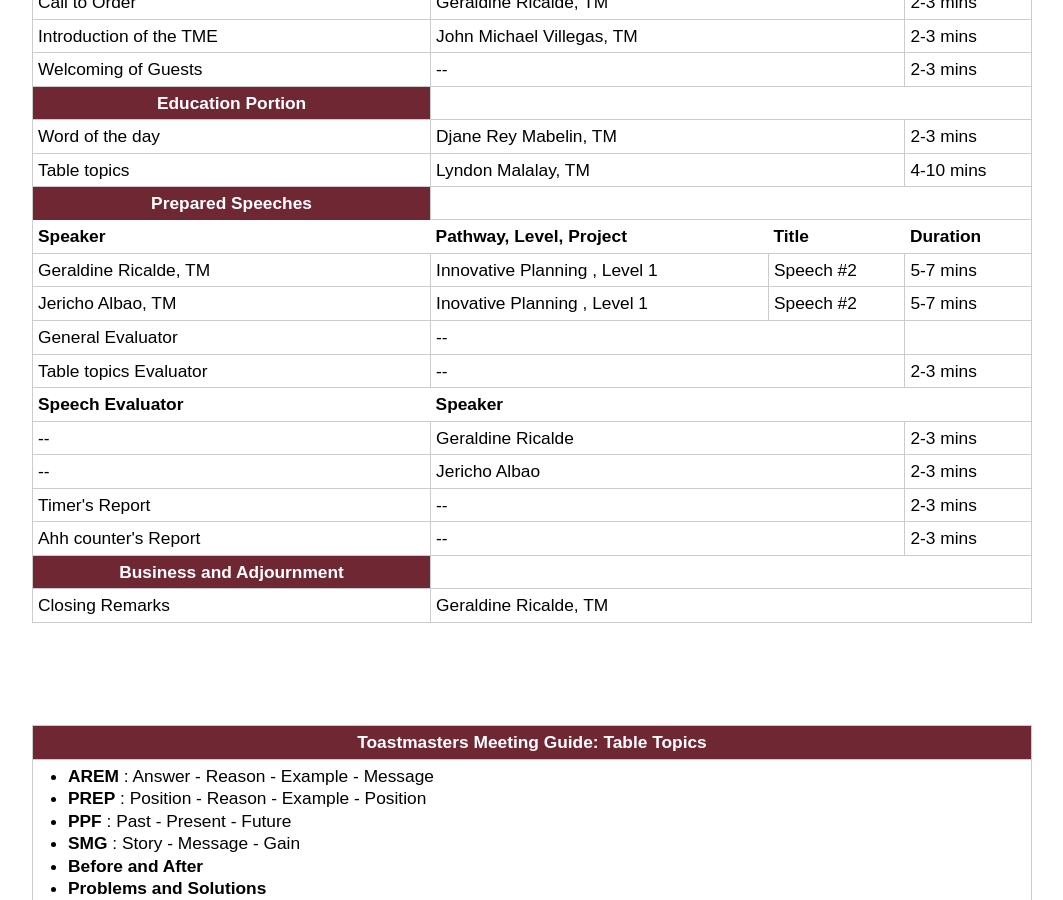
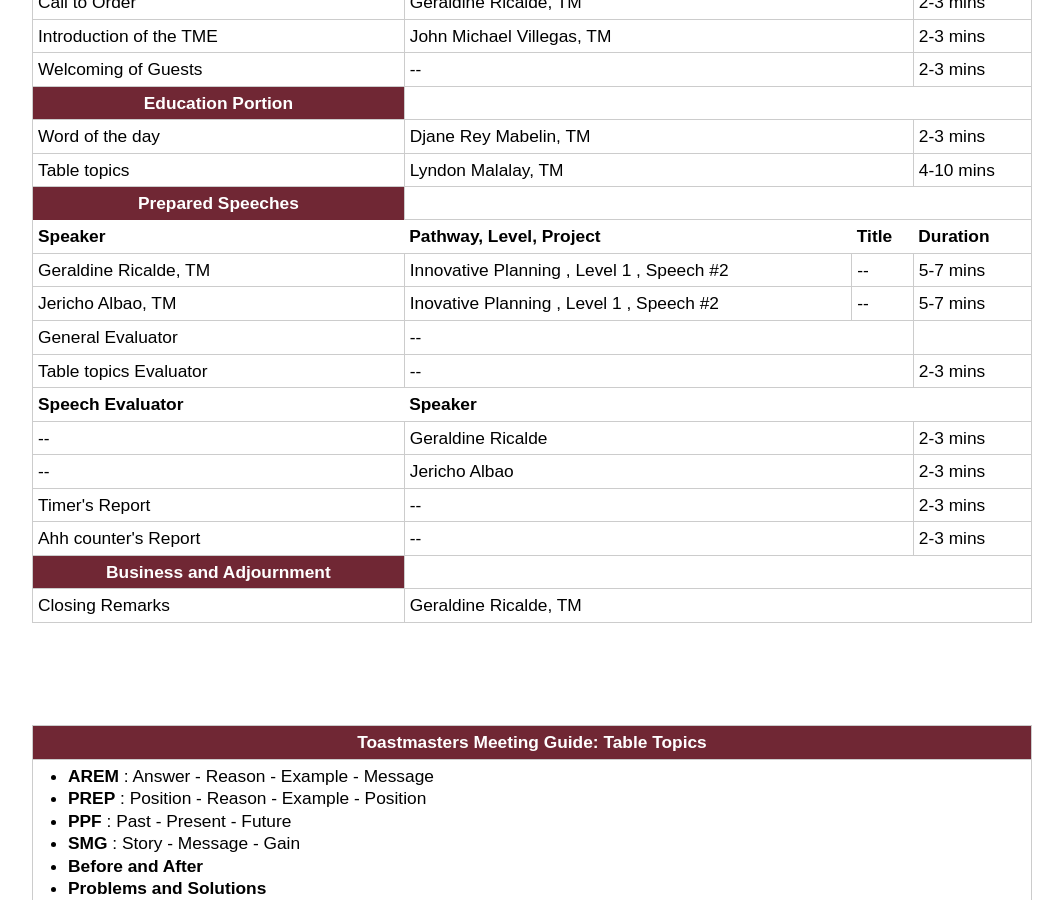
Before and after one commit to dynamicspeakerstoastmastersclub/dynamicspeakerstoastmastersclub.github.io, a Jekyll site: the page built from _programs/2018-08-30.md, in a window 1280 px wide and 900 px high, scrolled down 353 px. Shown: the whole window, without its empty margins (108-1171 px from the left). Built offline with Jekyll 4.4.1, drawn with Linux system fonts in a browser that asks for light colours.

Commit message:
Update schedule.html

```diff
--- a/_includes/program/schedule.html
+++ b/_includes/program/schedule.html
@@ -76,8 +76,11 @@
       {% if site.data.members[p.id].level or p.level %}
       , Level {{ site.data.members[p.id].level | default : p.level }}
       {% endif %}
+      {% if p.project %}
+      , {{ p.project }}
+      {% endif %}
     </td>
-    <td>{{ p.project }}</td>
+    <td>{{ p.title }}</td>
     <td>{{ p.duration }}</td>
   </tr>
   {% endfor %}
```
